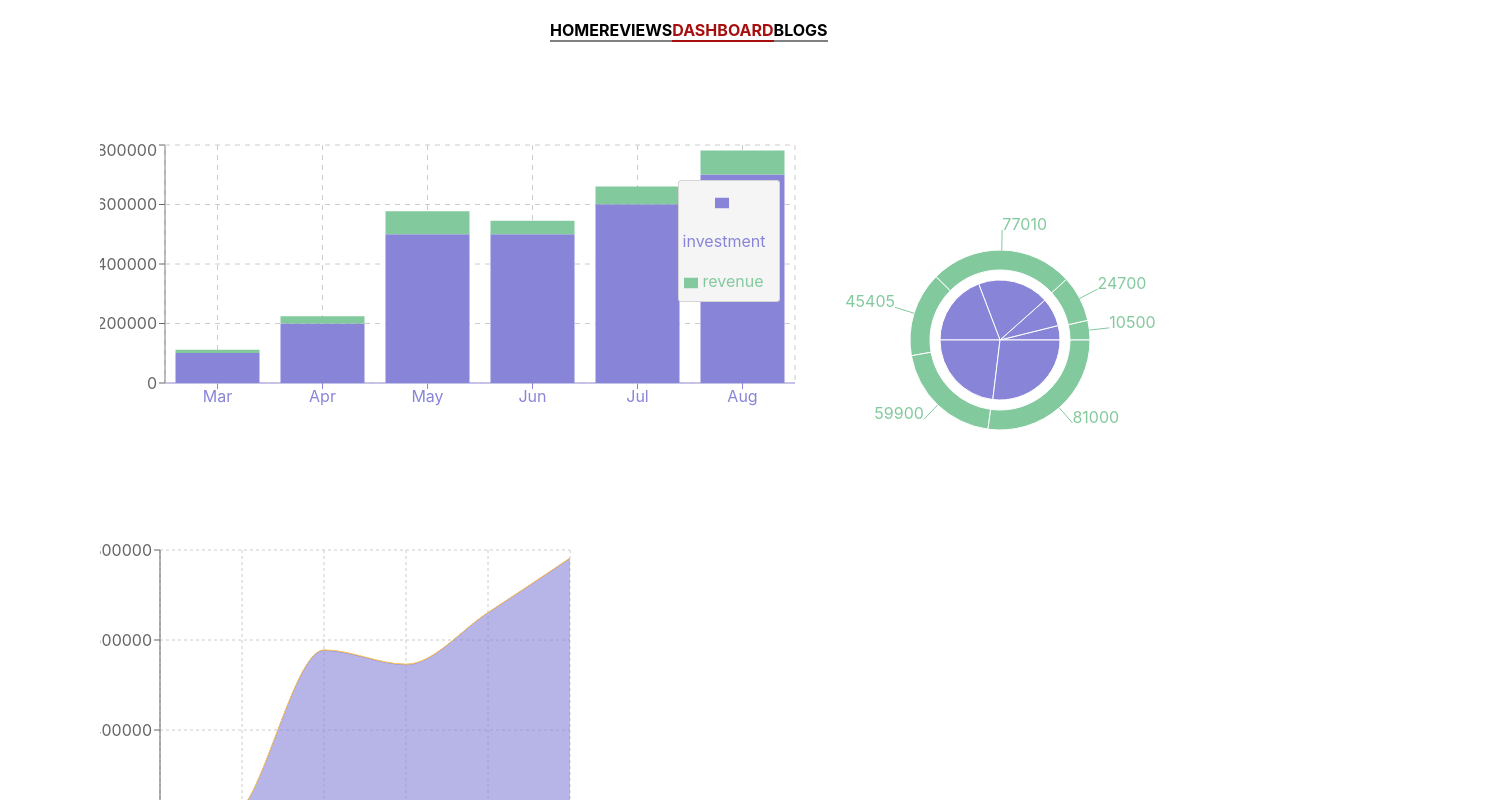
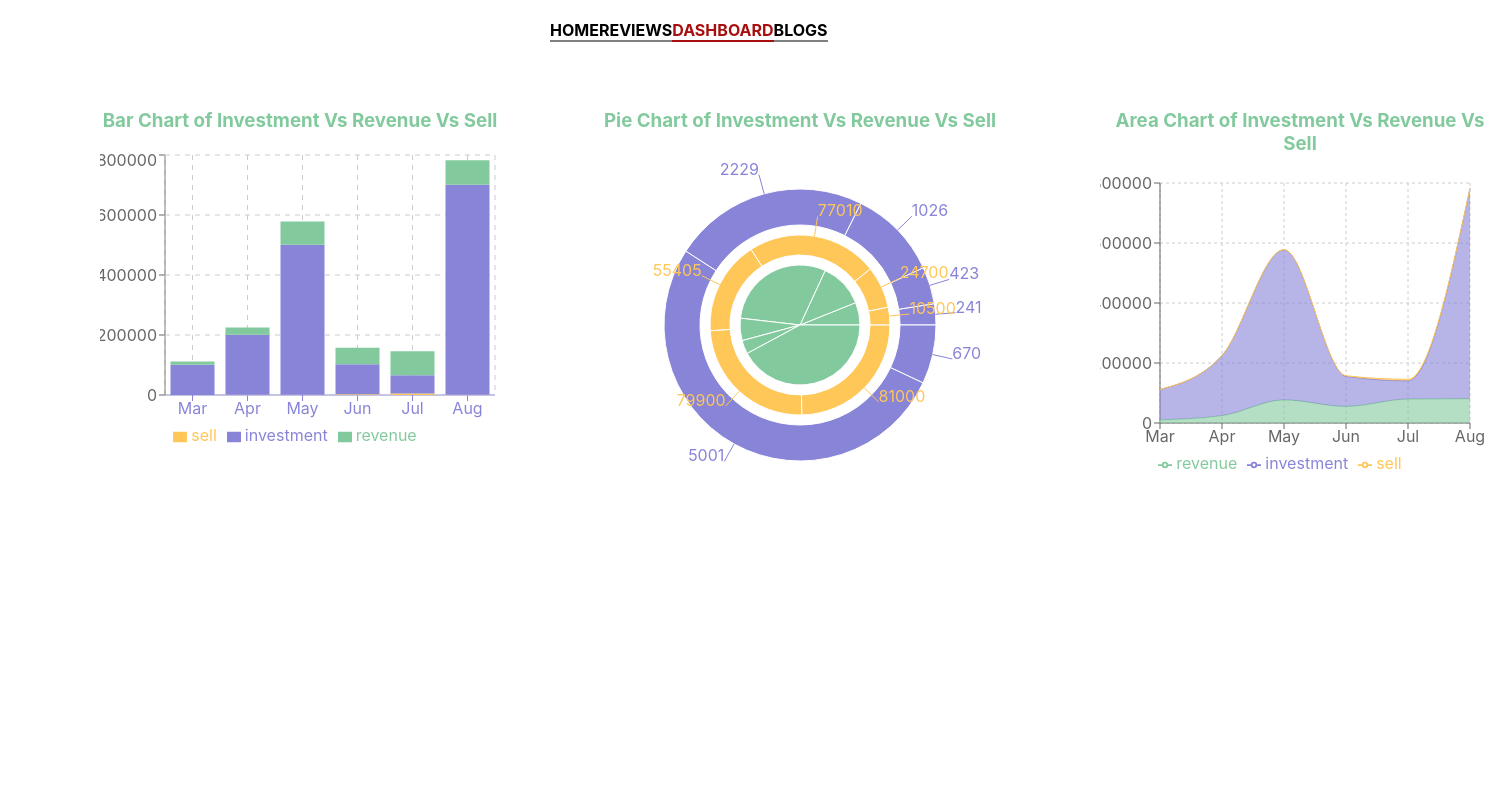
Before and after one commit to pavel-genuine/product-analysis-website, a React (Create React App) app: page /dashboard in a window 1280 px wide. Shown: the top 800 px of the page, 1500 px wide, since content can reach past the window. Built offline with nearby package versions, Linux system fonts and the light colour scheme.

Commit message:
dashboard furnished

```diff
--- a/public/dash.json
+++ b/public/dash.json
@@ -19,15 +19,15 @@
     },
     {
         "month": "Jun",
-        "investment": 500050,
-        "sell": 829,
-        "revenue": 45405
+        "investment": 100050,
+        "sell": 2229,
+        "revenue": 55405
     },
     {
         "month": "Jul",
-        "investment": 600800,
-        "sell": 501,
-        "revenue": 59900
+        "investment": 60800,
+        "sell": 5001,
+        "revenue": 79900
     },
     {
         "month": "Aug",
--- a/src/Components/Dashboard/Dashboard.js
+++ b/src/Components/Dashboard/Dashboard.js
@@ -15,30 +15,46 @@ const Dashboard = () => {
     return (
 
 
-            <div style={{display:'grid', gridTemplateColumns:'1fr 1fr', margin:'100px'}}>
-                <BarChart width={700} height={400} data={data}>
+            <div style={{display:'grid', gridTemplateColumns:'1fr 1fr 1fr', margin:' 50px 100px'}}>
+              <div>
+              <h3 style={{textAlign:'center', color:'#82ca9d'}}>Bar Chart of Investment Vs Revenue Vs Sell</h3>
+                <BarChart title="Chart of PU x UV" width={400} height={300} data={data}>
+
               <XAxis dataKey="month" stroke="#8884d8" />
               <YAxis />
               <Tooltip wrapperStyle={{ width: 100, backgroundColor: '#ccc' }} />
-              <Legend  width={100} wrapperStyle={{ top: 40, right: 20, backgroundColor: '#f5f5f5', border: '1px solid #d5d5d5', borderRadius: 3, lineHeight: '40px' }} />
               <CartesianGrid stroke="#ccc" strokeDasharray="5 5" />
 
+             <Bar dataKey="sell" stackId="a" fill="#ffc658" />
              <Bar dataKey="investment" stackId="a" fill="#8884d8" />
              <Bar dataKey="revenue" stackId="a" fill="#82ca9d" />
+             <Legend   style={{ buttom: 0, right: 0 }} />
+
             </BarChart>
+              </div>
 
 
 
-        <PieChart width={400} height={400}>
+        <div>
+        <h3 style={{textAlign:'center', color:'#82ca9d'}}>Pie Chart of Investment Vs Revenue Vs Sell</h3>
+
+        <PieChart width={600} height={350}>
         <Tooltip wrapperStyle={{ width: 100, backgroundColor: '#ccc' }} />
-          <Pie data={data} dataKey="investment" cx="50%" cy="50%" outerRadius={60} fill="#8884d8" />
-          <Pie data={data} dataKey="revenue" cx="50%" cy="50%" innerRadius={70} outerRadius={90} fill="#82ca9d" label />
+        <Pie data={data} dataKey="sell" cx="50%" cy="50%" innerRadius={100} fill="#8884d8" label />
+
+          <Pie data={data} dataKey="investment" cx="50%" cy="50%" outerRadius={60} fill="#82ca9d" />
+          <Pie data={data} dataKey="revenue" cx="50%" cy="50%" innerRadius={70} outerRadius={90} fill="#ffc658" label />
         </PieChart>
 
+        </div>
 
-        <AreaChart
-          width={500}
-          height={400}
+
+       <div>
+       <h3 style={{textAlign:'center', color:'#82ca9d'}}>Area Chart of Investment Vs Revenue Vs Sell</h3>
+
+       <AreaChart
+          width={400}
+          height={300}
           data={data}
           margin={{
             top: 10,
@@ -56,8 +72,10 @@ const Dashboard = () => {
           <Area type="monotone" dataKey="investment" stackId="1" stroke="#8884d8" fill="#8884d8" />
 
           <Area type="monotone" dataKey="sell" stackId="1" stroke="#ffc658" fill="#ffc658" />
+          <Legend   style={{ buttom: 0, right: 0 }} />
 
         </AreaChart>
+       </div>
 
             </div>
 
```
